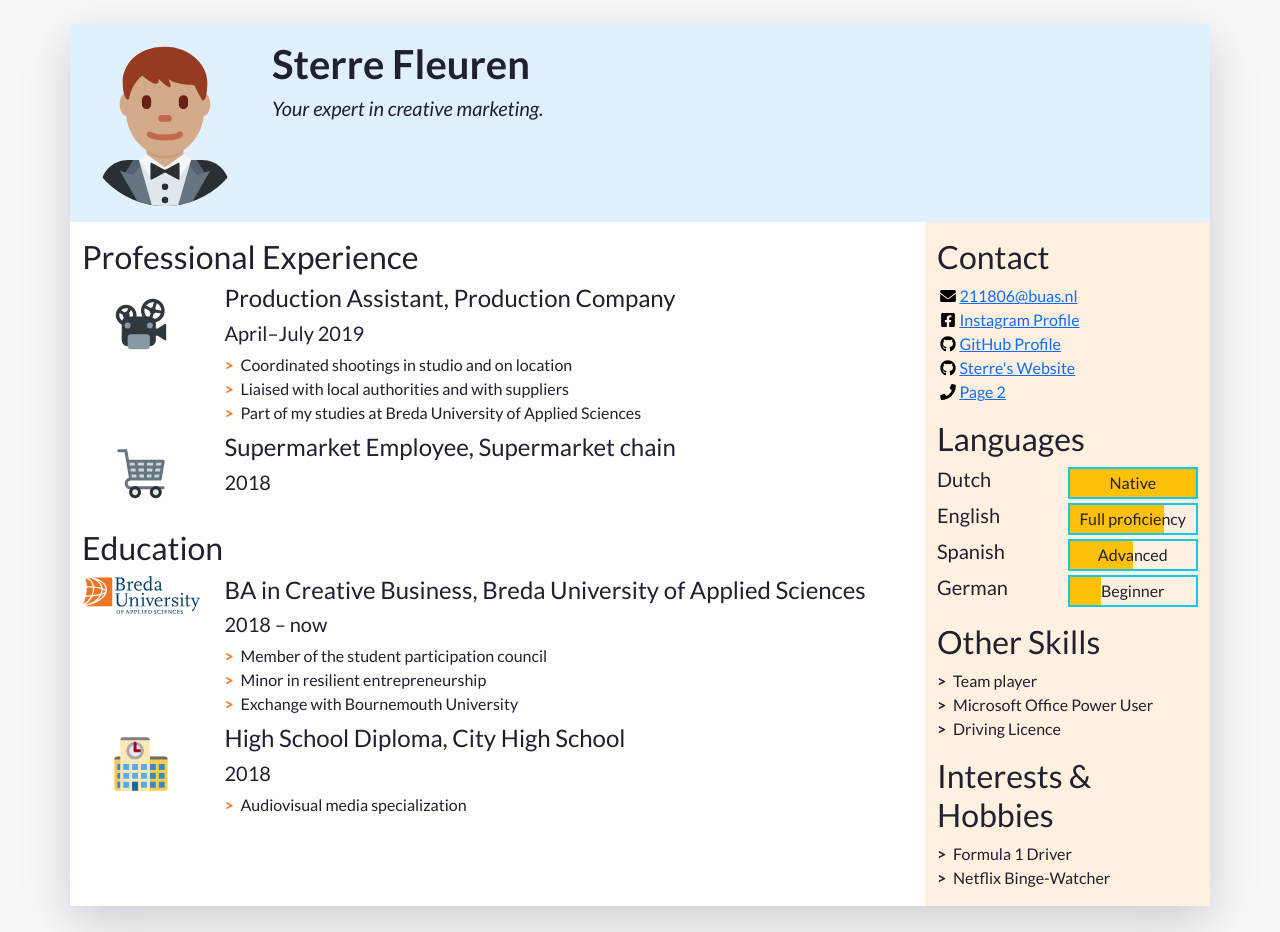
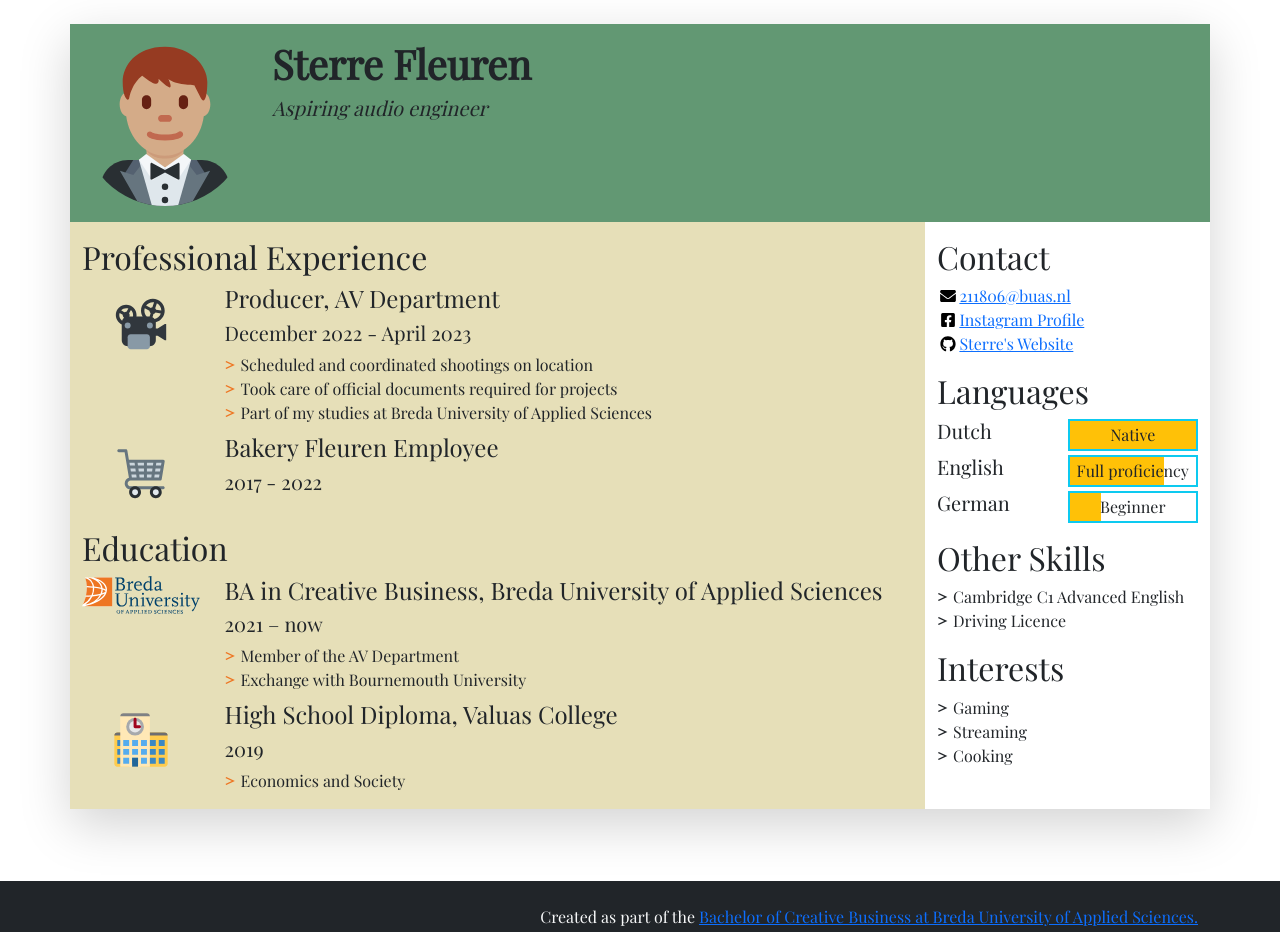
Before and after one commit to spookyscarysterre/sterrecv, a plain HTML site: page index.html in a window 1280 px wide. Shown: the top 932 px of the page. Drawn offline with nearby package versions, Linux system fonts and the light colour scheme.

Commit message:
made some changes
made some changes

```diff
--- a/css/styles.css
+++ b/css/styles.css
@@ -6,23 +6,22 @@
 /* Styles for the body */
 
 body {
-	font-family: Lato, "Open Sans", Roboto, "Segoe UI", "Helvetica Neue", Helvetica, Arial, sans-serif;
-	color: #202030;
-	background-color: #f8f8fc;
+	font-family: 'Playfair Display', serif;
 }
 
 /* Styles for custom classes in the document. (There are more, try to find them out!) */
 
+
 .resume-header {
-    background-color: #e0f0ff;
+    background-color: #629873;
 }
 
 .resume-main {
-	background-color: #fffefc;
+	background-color: #E6DFB8;
 }
 
 .resume-aside {
-	background-color: #fff0e0;
+	background-color: #FFFFFF;
 }
 
 /* Styles for lists in the document */
--- a/index.html
+++ b/index.html
@@ -19,12 +19,16 @@
     <link rel="stylesheet" href="css/alternative.css">
      -->
 
-    <title>Firstname Lastname's Resumé</title>
+    <title>Sterre Fleuren's Resumé</title>
   </head>
   <!-- End of the head -->
 
   <!-- Start of the body, which contains everything visible on the page -->
   <body class="d-flex flex-column h-100 justify-content-between">
+
+	  <link rel="preconnect" href="https://fonts.googleapis.com">
+<link rel="preconnect" href="https://fonts.gstatic.com" crossorigin>
+<link href="https://fonts.googleapis.com/css2?family=Playfair+Display&display=swap" rel="stylesheet">
 
     <!--
       We use a Bootstrap container to align contents.
@@ -55,7 +59,7 @@
         -->
         <div class="col-12 col-sm-8 col-md-9 col-lg-10 my-3 header-content">
           <h1 class="fw-bolder">Sterre Fleuren</h1>
-          <h5 class="fst-italic tagline">Your expert in creative marketing.</h5>
+          <h5 class="fst-italic tagline">Aspiring audio engineer&nbsp; &nbsp;&nbsp;</h5>
         </div>
       </header>
 
@@ -89,12 +93,12 @@
                   <img class="biography-logo mw-100 d-block mx-auto" src="images/employers/projector.svg" alt="Company logo" width="80">
                 </div>
                 <div class="biography-contents col-9 col-sm-10 col-md-9 col-lg-10">
-                  <h4>Production Assistant, Production Company</h4>
-                  <h5>April&ndash;July 2019</h5>
+                  <h4>Producer, AV Department</h4>
+                  <h5>December 2022 - April 2023&nbsp;</h5>
                   <!-- Use the list below to talk about your achievements -->
                   <ul class="biography-details list-unstyled">
-                    <li>Coordinated shootings in studio and on location</li>
-                    <li>Liaised with local authorities and with suppliers</li>
+                    <li>Scheduled and coordinated shootings on location</li>
+                    <li>Took care of official documents required for projects&nbsp;</li>
                     <li>Part of my studies at Breda University of Applied Sciences</li>
                   </ul>
                 </div>
@@ -107,8 +111,8 @@
                   <img class="biography-logo mw-100 d-block mx-auto" src="images/employers/trolley.svg" alt="Company logo" width="80">
                 </div>
                 <div class="biography-contents col-9 col-sm-10 col-md-9 col-lg-10">
-                  <h4>Supermarket Employee, Supermarket chain</h4>
-                  <h5>2018</h5>
+                  <h4>Bakery Fleuren Employee</h4>
+                  <h5>2017 - 2022</h5>
                   <!-- This entry doesn't have a list of achievements, but you can copy-paste the one from above -->
                 </div>
               </li>
@@ -129,11 +133,10 @@
                 </div>
                 <div class="biography-contents col-9 col-sm-10 col-md-9 col-lg-10">
                   <h4>BA in Creative Business, Breda University of Applied Sciences</h4>
-                  <h5>2018&nbsp;&ndash;&nbsp;now</h5>
+                  <h5>2021 –&nbsp;now</h5>
                   <!-- Use the list below to talk about minors, exchanges, extra-curricular activities. -->
                   <ul class="biography-details list-unstyled">
-                    <li>Member of the student participation council</li>
-                    <li>Minor in resilient entrepreneurship</li>
+                    <li>Member of the AV Department</li>
                     <li>Exchange with Bournemouth University</li>
                   </ul>
                 </div>
@@ -145,10 +148,10 @@
                   <img class="biography-logo mw-100 d-block mx-auto" src="images/schools/school.svg" alt="School logo" width="80">
                 </div>
                 <div class="biography-contents col-9 col-sm-10 col-md-9 col-lg-10">
-                  <h4>High School Diploma, City High School</h4>
-                  <h5>2018</h5>
+                  <h4>High School Diploma, Valuas College&nbsp;&nbsp;</h4>
+                  <h5>2019</h5>
                   <ul class="biography-details list-unstyled">
-                    <li>Audiovisual media specialization</li>
+                    <li>Economics and Society&nbsp;</li>
                   </ul>
                 </div>
               </li>
@@ -189,21 +192,9 @@
                 </a>
               </li>
               <li class="contact-item">
-                <a class="d-flex align-items-center" href="https://github.com/" target="_blank">
-                  <img class="contact-icon" src="images/icons/github.svg" alt="LinkedIn">
-                  GitHub Profile
-                </a>
-              </li>
-              <li class="contact-item">
                 <a class="d-flex align-items-center" href="https://sterrefleuren16.wixsite.com/my-site" target="_blank">
                   <img class="contact-icon" src="images/icons/github.svg" alt="LinkedIn">
                   Sterre's Website
-                </a>
-              </li>
-			<li class="contact-item">
-                <a class="d-flex align-items-center" href="pipi/page2.html" target="_blank">
-                  <img class="contact-icon" src="images/icons/phone.svg" alt="Mobile Phone">
-                  Page 2
                 </a>
               </li>
             </ul>
@@ -230,15 +221,7 @@
                   <div class="language-progress position-absolute bg-warning h-100 w-75"></div>
                   <h6 class="position-absolute w-100 text-center top-0 py-1">Full proficiency</h6>
                 </div>
-              </li>
-              <li class="language-item d-flex mb-1">
-                <h5 class="language-name w-50">Spanish</h5>
-                <div class="language-level w-50 border border-info border-2 position-relative">
-                  <!-- The div below is a progress bar. Choose between w-25, w-50, w-75 and w-100 to show your level of fluency -->
-                  <div class="language-progress position-absolute bg-warning h-100 w-50"></div>
-                  <h6 class="position-absolute w-100 text-center top-0 py-1">Advanced</h6>
-                </div>
-              </li>
+				</li>
               <li class="language-item d-flex mb-1">
                 <h5 class="language-name w-50">German</h5>
                 <div class="language-level w-50 border border-info border-2 position-relative">
@@ -255,8 +238,7 @@
           <section class="my-3 aside-section">
             <h2>Other Skills</h2>
             <ul class="skill-list list-unstyled">
-              <li class="skill-item">Team player</li>
-              <li class="skill-item">Microsoft Office Power User</li>
+              <li class="skill-item">Cambridge C1 Advanced English&nbsp;</li>
               <li class="skill-item">Driving Licence</li>
             </ul>
           </section>
@@ -264,10 +246,11 @@
           <!-- End of other skills, moving on to interest and hobbies -->
 
           <section class="my-3 aside-section">
-            <h2>Interests &amp; Hobbies</h2>
+            <h2>Interests</h2>
             <ul class="skill-list list-unstyled">
-              <li class="skill-item">Formula 1 Driver</li>
-              <li class="skill-item">Netflix Binge-Watcher</li>
+              <li class="skill-item">Gaming</li>
+				<li class="skill-item">Streaming</li>
+				<li class="skill-item">Cooking</li>
             </ul>
           </section>
 
```
